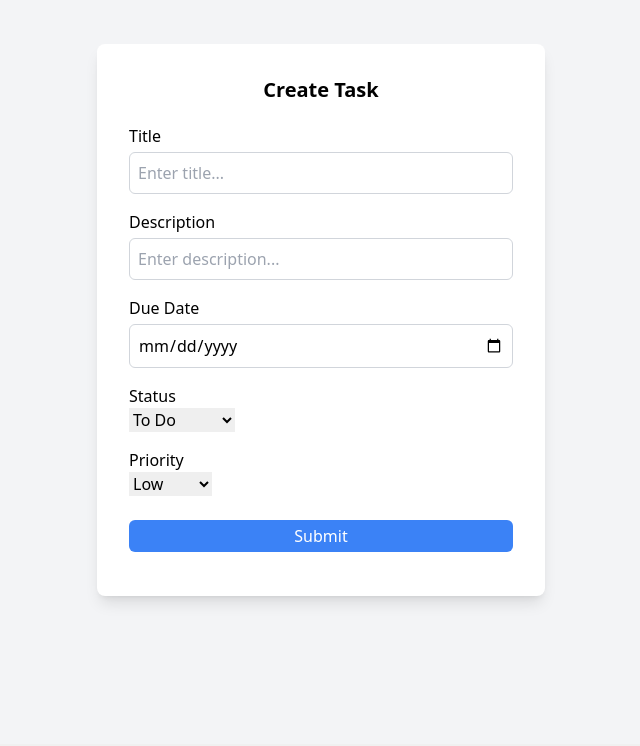
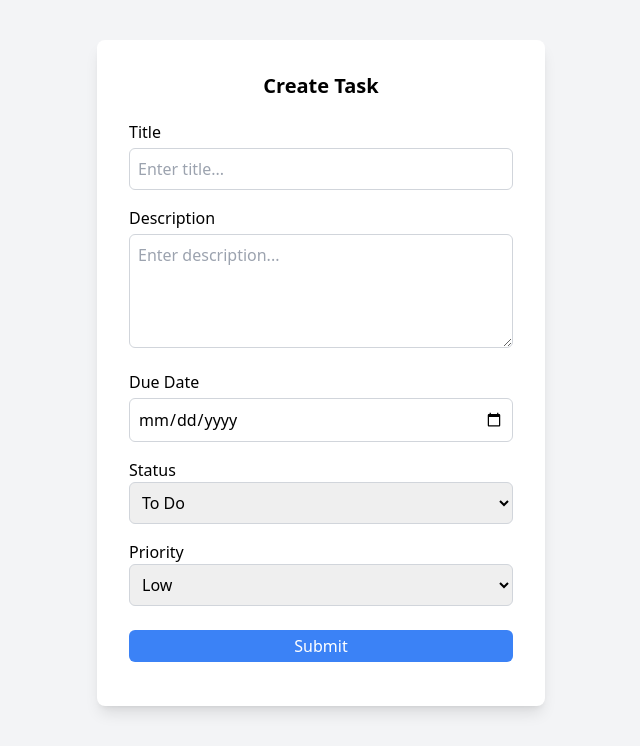
Before and after one commit to mpbe/TaskManager, a Flask app: page /tasks/create in a window 1280 px wide. Shown: the part 56-802 px from the top of the page, without its empty margins (319-959 px from the left). Before the commit the page ends 658 px from the top, so only its background shows below. Run offline with Flask 3, Linux system fonts and the light colour scheme; the visitor is signed in with stand-in values (Sample User, id 1); some libraries are stand-ins or nearby versions.

Commit message:
updating some create_tasks styling

```diff
--- a/app/templates/create.html
+++ b/app/templates/create.html
@@ -20,8 +20,11 @@
 
             <div class="mb-4">
                 <label for="description" class="block mb-1">Description</label>
-                <input name="description" id="description" type="text" placeholder="Enter description..."
-                       class="w-full p-2 rounded-md border border-solid border-gray-300">
+                <textarea name="description"
+                          id="description"
+                          rows="4"
+                          class="w-full p-2 rounded-md border border-solid border-gray-300"
+                          placeholder="Enter description..."></textarea>
             </div>
 
 
@@ -33,7 +36,8 @@
 
             <div class="mb-4">
                 <label for="status">Status</label>
-                <select name="status" id="status" class="block mb-1">
+                <select name="status" id="status"
+                        class="w-full p-2 rounded-md border border-gray-300">>
                     {%for status in Status%}
                         <option value="{{status.value}}">
                             {{STATUS_LABELS[status]}}
@@ -44,7 +48,7 @@
 
             <div class="mb-6">
                 <label for="priority">Priority</label>
-                <select name="priority" id="priority" class="block mb-1">
+                <select name="priority" id="priority" class="w-full p-2 rounded-md border border-gray-300">
                     {%for priority in Priority%}
                         <option value="{{priority.value}}">
                             {{priority.value}}
```
